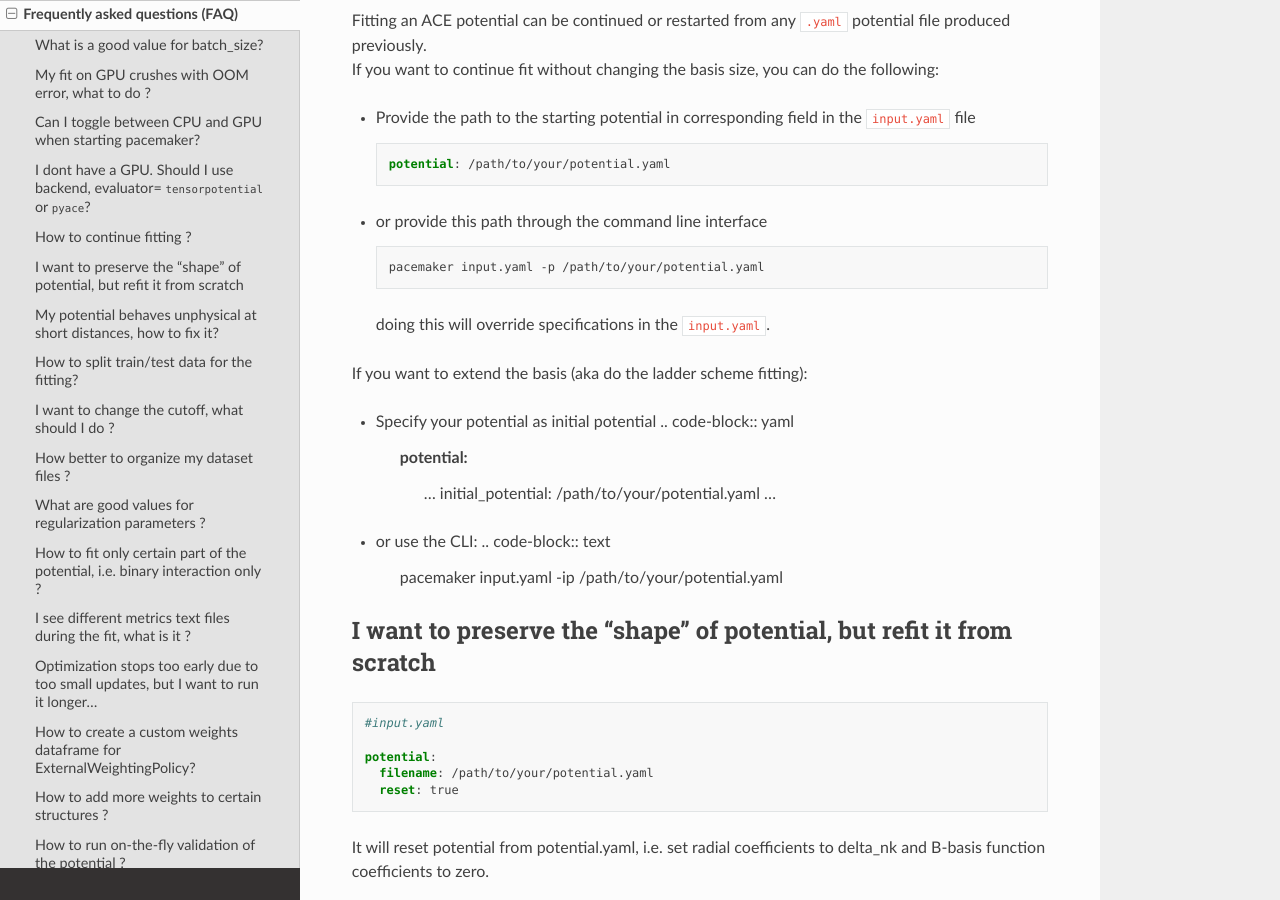
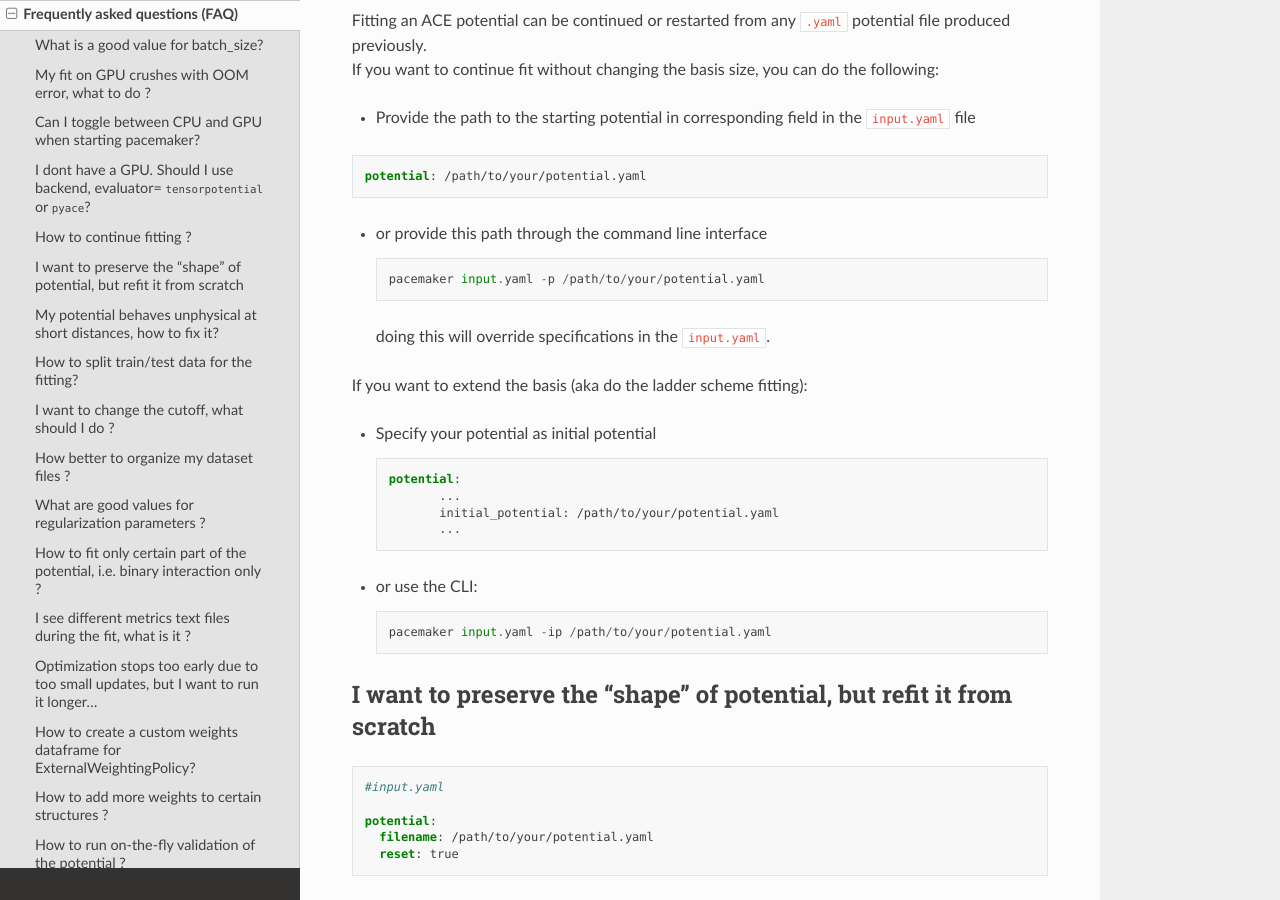
Before and after one commit to ICAMS/python-ace, a Sphinx documentation site: the page built from docs/source/pacemaker/faq.md, in a window 1280 px wide and 900 px high, scrolled down 1160 px. Built offline with Sphinx 7.4.7 and the Read the Docs theme 2.0.0, drawn with Linux system fonts in a browser that asks for light colours; some of the changed text lies outside the part shown.

Commit message:
minor format fixes in docs

````diff
--- a/docs/source/pacemaker/faq.md
+++ b/docs/source/pacemaker/faq.md
@@ -32,28 +32,36 @@ optimization greatly benefits from autogradients provided by TensorFlow.
 ## How to continue fitting ?
 Fitting an ACE potential can be continued or restarted from any `.yaml` potential file produced previously.
 If you want to continue fit without changing the basis size, you can do the following:
- -  Provide the path to the starting potential in corresponding field in the `input.yaml` file
-    ```yaml
-    potential: /path/to/your/potential.yaml
-    ```
- - or provide this path through the command line interface
-    ```text
-    pacemaker input.yaml -p /path/to/your/potential.yaml
-    ```
-    doing this will override specifications in the `input.yaml`.
+
+-  Provide the path to the starting potential in corresponding field in the `input.yaml` file
+
+  ```yaml
+  potential: /path/to/your/potential.yaml
+  ```
+
+- or provide this path through the command line interface
+
+  ```
+  pacemaker input.yaml -p /path/to/your/potential.yaml
+  ```
+
+  doing this will override specifications in the `input.yaml`.
 
 If you want to extend the basis (aka do the [ladder scheme fitting](#ladder-scheme-fitting)):
  - Specify your potential as initial potential
+
     ```yaml
     potential:
            ...
            initial_potential: /path/to/your/potential.yaml
            ...
     ```
-  - or use the CLI:
-    ```text
-    pacemaker input.yaml -ip /path/to/your/potential.yaml
-    ```
+
+- or use the CLI:
+
+  ```
+  pacemaker input.yaml -ip /path/to/your/potential.yaml
+  ```
 
 ## I want to preserve the "shape" of potential, but refit it from scratch
 
@@ -64,6 +72,7 @@ potential:
   filename: /path/to/your/potential.yaml
   reset: true
 ```
+
 It will  reset potential from potential.yaml, i.e. set radial coefficients to delta_nk and B-basis function coefficients to zero.
 
 ## My potential behaves unphysical at short distances, how to fix it?
@@ -134,13 +143,17 @@ then no neighbours will be lost, and you could continue to use the dataset, but
 
 If you increase the cutoff, then it is necessary to rebuild the neighbour lists by adding `--rebuild` option to pacemaker, i.e.
 
-> pacemaker ... --rebuild
+```
+pacemaker ... --rebuild
+```
 
 ## How better to organize my dataset files ?
 It is recommended to store all dataset files (i.e. `df*.pckl.gzip`) in one folder and
 specify the environment variable `$PACEMAKERDATAPATH` (exectue it in terminal or add to for example `.bashrc`)
 
->export PACEMAKERDATAPATH=/path/to/my/datases/files
+```
+export PACEMAKERDATAPATH=/path/to/my/datases/files
+```
 
 ## What are good values for regularization parameters ?
 Ideally, one would prefer avoid using regularizations and would use additional data instead. When this is not possible,
````
